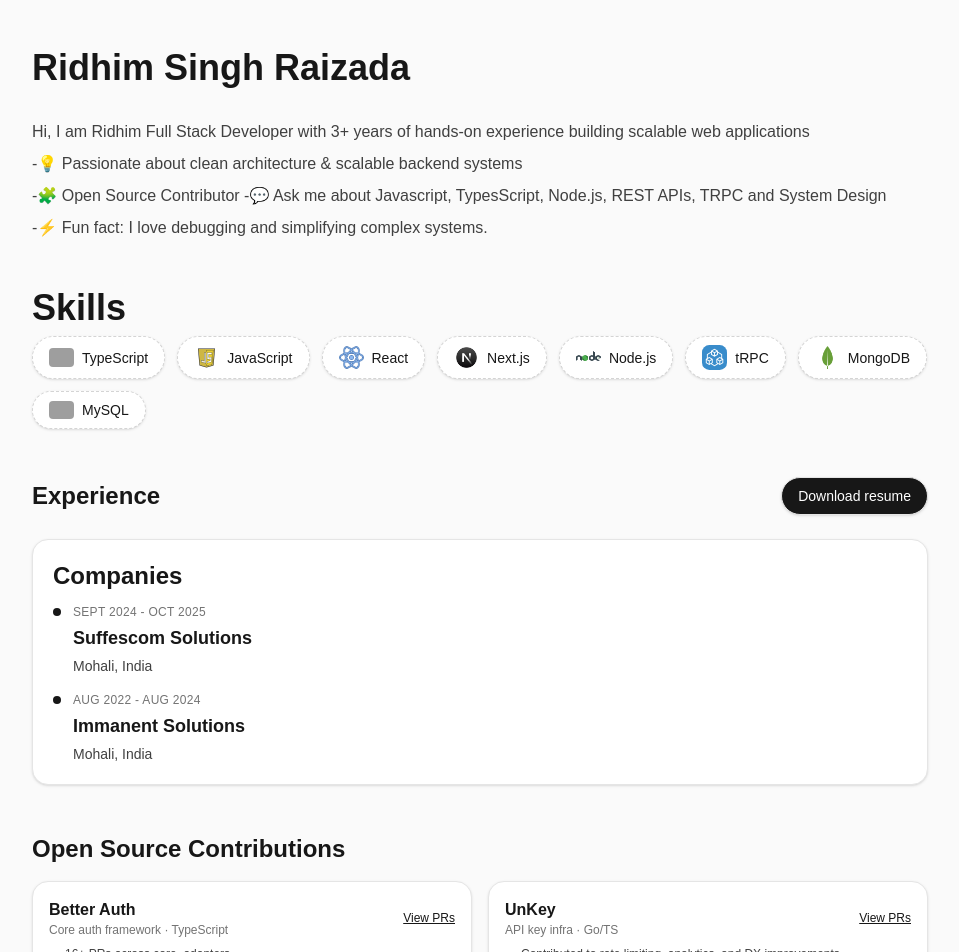
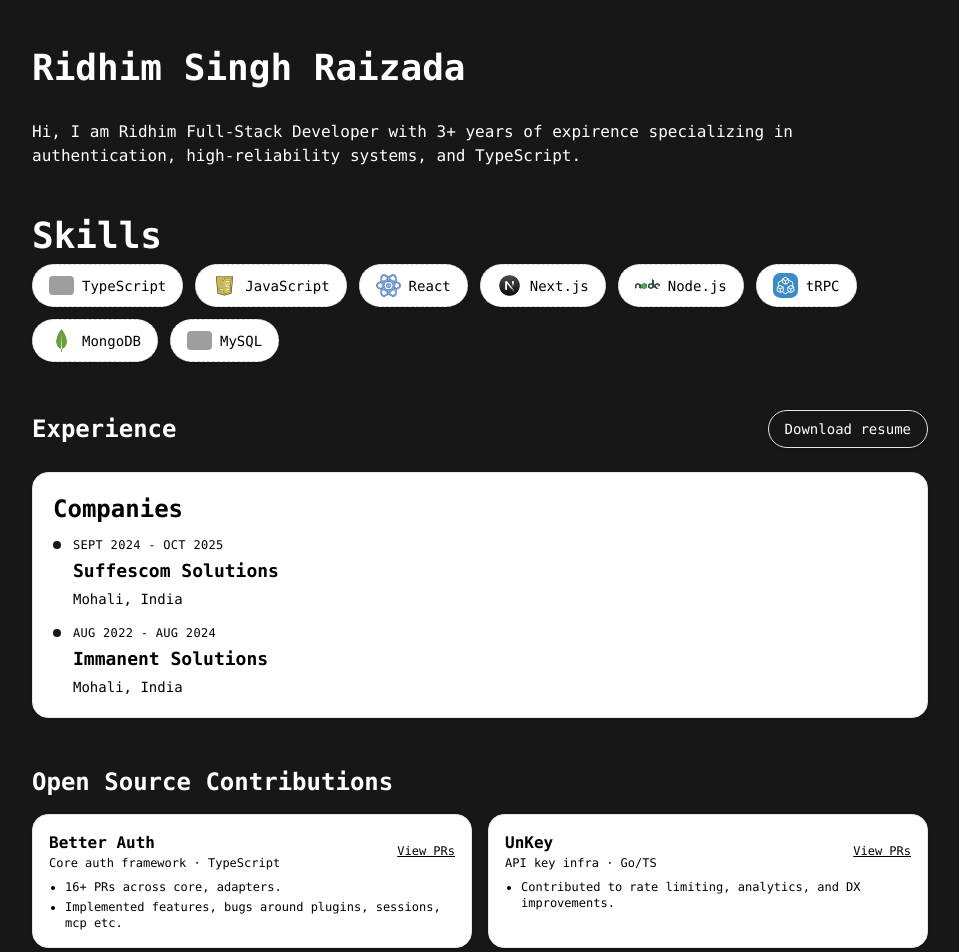
Before and after one commit to Ridhim-RR/Portfolio, a Next.js app: page / in a window 1280 px wide. Shown: the top 952 px of the page, without its empty margins (160-1119 px from the left). Built offline with nearby package versions, Linux system fonts and the light colour scheme; grey boxes are pictures that could not be loaded.

Commit message:
font, bg and core-pitch updation

```diff
--- a/app/globals.css
+++ b/app/globals.css
@@ -1,23 +1,17 @@
 @import "tailwindcss";
 
 :root {
-  --background: #ffffff;
-  --foreground: #171717;
-}
-
-:root {
-  --font-space-grotesk: 'Space Grotesk', ui-sans-serif, system-ui, sans-serif;
-}
-
-body {
-  font-family: var(--font-space-grotesk), "Apple Color Emoji", "Segoe UI Emoji",
-               "Segoe UI Symbol", "Noto Color Emoji";
+  --background: #171717;
+  --foreground: #ffffff;
+  --font-space-grotesk: "Space Grotesk", ui-sans-serif, system-ui, sans-serif;
+  --font-sf-mono: "SF Mono", "SFMono-Regular", ui-monospace, Menlo, Consolas,
+    "Liberation Mono", monospace;
 }
 @theme inline {
   --color-background: var(--background);
   --color-foreground: var(--foreground);
   --font-sans: var(--font-geist-sans);
-  --font-mono: var(--font-geist-mono);
+  --font-mono: var(--font-sf-mono);
 }
 
 @media (prefers-color-scheme: dark) {
@@ -30,5 +24,13 @@
 body {
   background: var(--background);
   color: var(--foreground);
-  font-family: Arial, Helvetica, sans-serif;
+  font-family: var(--font-sf-mono), "Apple Color Emoji", "Segoe UI Emoji",
+    "Segoe UI Symbol", "Noto Color Emoji";
 }
+
+code,
+pre,
+kbd,
+samp {
+  font-family: var(--font-sf-mono);
+}
--- a/app/page.tsx
+++ b/app/page.tsx
@@ -26,23 +26,12 @@
 
 export default function Home() {
   return (
-    <main className="min-h-screen bg-neutral-50 px-4 py-12 md:px-8 lg:px-12">
+    <main className="min-h-screen  px-4 py-12 md:px-8 lg:px-12">
       <article className="mx-auto max-w-4xl space-y-12">
         <h1 className="text-4xl font-semibold mb-8">Ridhim Singh Raizada</h1>
         <section>
-          <p className="text-neutral-700">
-            Hi, I am Ridhim Full Stack Developer with 3+ years of hands-on
-            experience building scalable web applications
-          </p>
-          <p className="text-neutral-700 mt-2">
-            -💡 Passionate about clean architecture & scalable backend systems
-          </p>
-          <p className="text-neutral-700 mt-2">
-            -🧩 Open Source Contributor -💬 Ask me about Javascript,
-            TypesScript, Node.js, REST APIs, TRPC and System Design
-          </p>
-          <p className="text-neutral-700 mt-2">
-            -⚡ Fun fact: I love debugging and simplifying complex systems.
+          <p className="text-900">
+            Hi, I am Ridhim Full-Stack Developer with 3+ years of expirence specializing in authentication, high‑reliability systems, and TypeScript.
           </p>
         </section>
 
@@ -52,7 +41,7 @@
             {skills.map((skill) => (
               <span
                 key={skill.name}
-                className="inline-flex items-center gap-2 rounded-full border border-dashed border-neutral-300 bg-white px-4 py-2 text-sm shadow-sm"
+                className="inline-flex items-center gap-2 rounded-full border border-dashed border-neutral-300 bg-white px-4 py-2 text-sm text-black shadow-sm"
               >
                 <Image
                   src={skill.logo}
@@ -83,7 +72,7 @@
             </a>
           </div>
 
-          <div className="space-y-3 rounded-2xl border border-neutral-200 bg-white p-5 shadow-sm">
+          <div className="space-y-3 rounded-2xl border border-neutral-200 bg-white p-5 text-black shadow-sm">
             <div className="text-2xl font-semibold">Companies</div>
             <div className="space-y-4">
               {workHistory.map((item) => (
@@ -93,13 +82,13 @@
                     aria-hidden
                   />
                   <div className="space-y-1">
-                    <div className="text-xs uppercase tracking-wide text-neutral-500">
+                    <div className="text-xs uppercase tracking-wide -500">
                       {item.period}
                     </div>
-                    <div className="text-lg font-semibold text-neutral-900">
+                    <div className="text-lg font-semibold -900">
                       {item.company}
                     </div>
-                    <div className="text-sm text-neutral-700">
+                    <div className="text-sm -700">
                       {item.location}
                     </div>
                   </div>
@@ -116,11 +105,11 @@
           </h2>
 
           <div className="grid gap-4 md:grid-cols-2">
-            <article className="rounded-2xl border border-neutral-200 bg-white p-4 shadow-sm">
+            <article className="rounded-2xl border border-neutral-200 bg-white p-4 text-black shadow-sm">
               <header className="flex items-center justify-between mb-2">
                 <div>
                   <h3 className="font-semibold">Better Auth</h3>
-                  <p className="text-xs text-neutral-500">
+                  <p className="text-xs -500">
                     Core auth framework · TypeScript
                   </p>
                 </div>
@@ -132,7 +121,7 @@
                   View PRs
                 </a>
               </header>
-              <ul className="text-xs text-neutral-700 list-disc ml-4 space-y-1">
+              <ul className="text-xs -700 list-disc ml-4 space-y-1">
                 <li>16+ PRs across core, adapters.</li>
                 <li>
                   Implemented features, bugs around plugins, sessions, mcp etc.
@@ -140,11 +129,11 @@
               </ul>
             </article>
 
-            <article className="rounded-2xl border border-neutral-200 bg-white p-4 shadow-sm">
+            <article className="rounded-2xl border border-neutral-200 bg-white p-4 text-black  shadow-sm">
               <header className="flex items-center justify-between mb-2">
                 <div>
                   <h3 className="font-semibold">UnKey</h3>
-                  <p className="text-xs text-neutral-500">
+                  <p className="text-xs -500">
                     API key infra · Go/TS
                   </p>
                 </div>
@@ -156,7 +145,7 @@
                   View PRs
                 </a>
               </header>
-              <ul className="text-xs text-neutral-700 list-disc ml-4 space-y-1">
+              <ul className="text-xs -700 list-disc ml-4 space-y-1">
                 <li>
                   Contributed to rate limiting, analytics, and DX improvements.
                 </li>
@@ -179,7 +168,7 @@
                   Fastoo
                 </a>
               </h3>
-              <p className="text-sm text-neutral-700">
+              <p className="text-sm -700">
                 Fastoo is a multi-currency e-wallet that enables users to
                 securely and easily manage their finances without compromising
                 privacy. At Fastoo, we prioritise safeguarding our users
@@ -196,7 +185,7 @@
                   Bitanica Mines
                 </a>
               </h3>
-              <p className="text-sm text-neutral-700">
+              <p className="text-sm -700">
                 Game for Bitanica Mines crypto game for web and Telegram bot.
               </p>
             </div>
```
